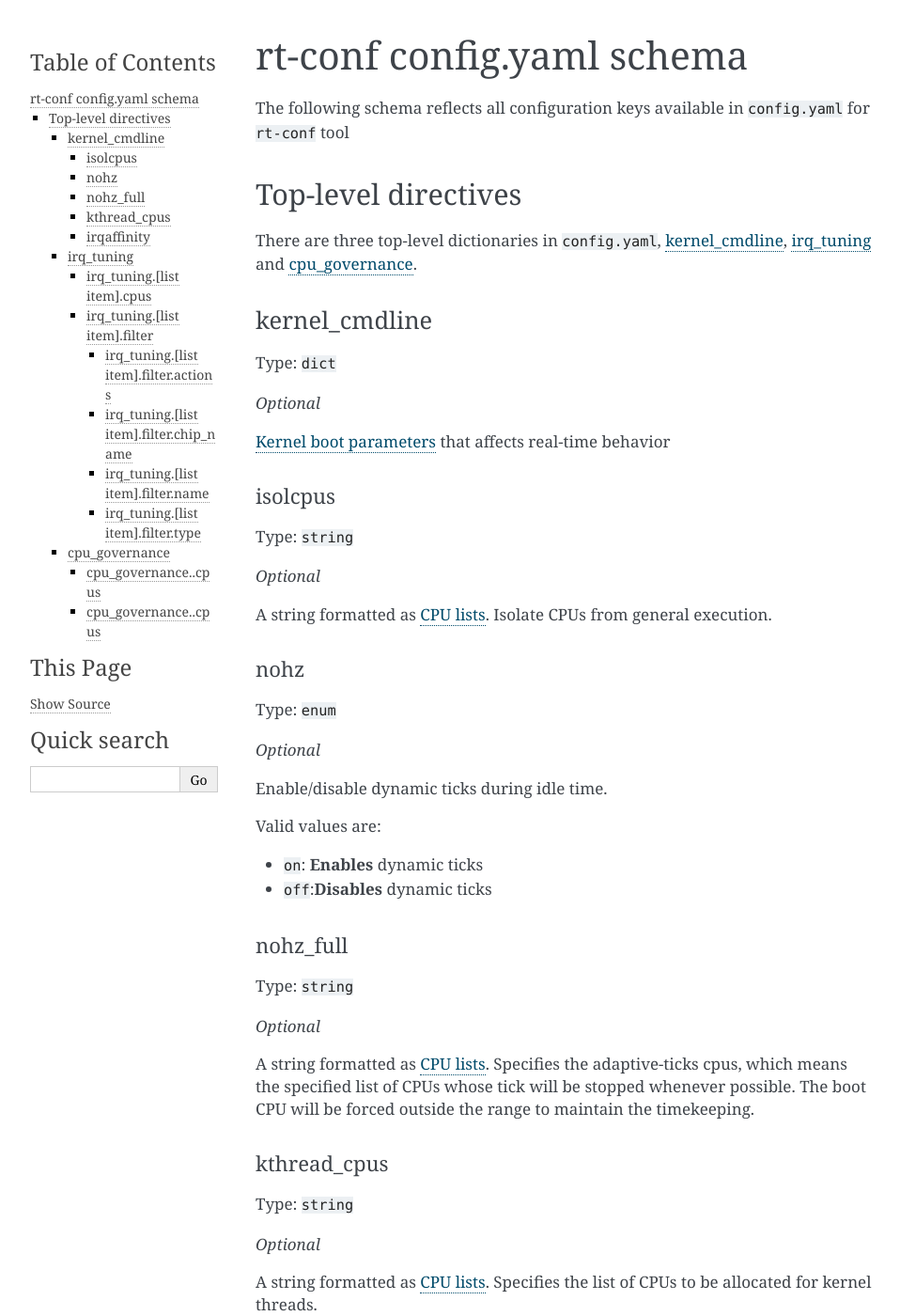
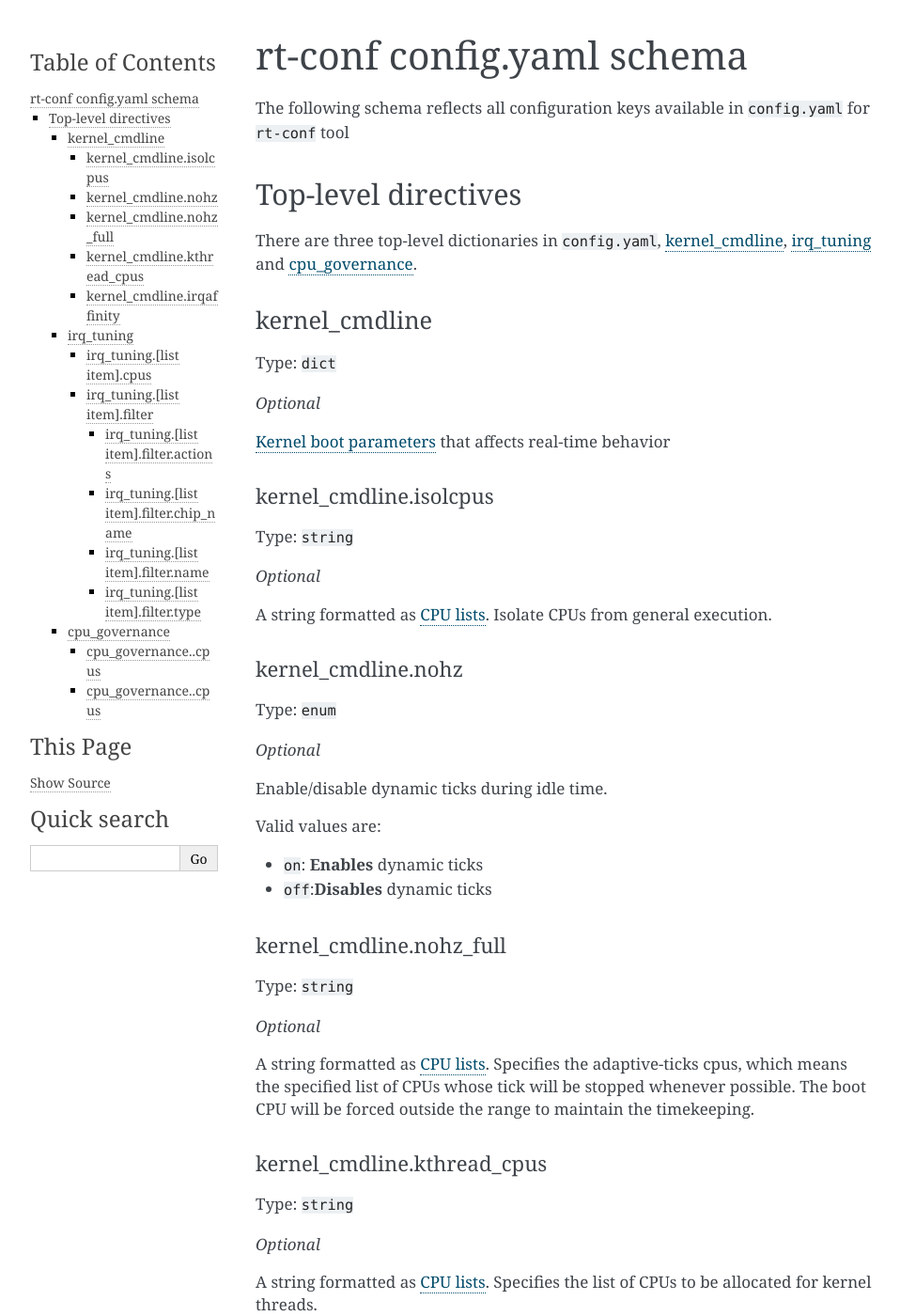
Before and after one commit to canonical/real-time-ubuntu-docs, a Sphinx documentation site: the page built from docs/reference/rt-conf-yaml.md, in a window 1280 px wide and 1400 px high. Shown: the whole window at 94% size, without its empty margins (148-1106 px from the left). Built offline with Sphinx 7.4.7, drawn with Linux system fonts in a browser that asks for light colours; some of the changed text lies outside the part shown.

Commit message:
feat: add hierarchy indicator
Signed-off-by: Lincoln Wallace <lincoln.wallace@canonical.com>

```diff
--- a/docs/reference/rt-conf-yaml.md
+++ b/docs/reference/rt-conf-yaml.md
@@ -16,7 +16,7 @@ _Optional_
 {ref}`kernel-boot-parameters` that affects real-time behavior
 
 
-#### isolcpus
+#### kernel_cmdline.isolcpus
 
 Type: `string`
 
@@ -25,7 +25,7 @@ _Optional_
 A string formatted as {ref}`cpu-lists`.
 Isolate CPUs from general execution.
 
-#### nohz
+#### kernel_cmdline.nohz
 
 Type: `enum`
 
@@ -37,7 +37,7 @@ Valid values are:
   * `on`: **Enables** dynamic ticks
   * `off`:**Disables** dynamic ticks
 
-#### nohz_full
+#### kernel_cmdline.nohz_full
 
 Type: `string`
 
@@ -47,7 +47,7 @@ A string formatted as {ref}`cpu-lists`.
 Specifies the adaptive-ticks cpus, which means the specified list of CPUs whose tick will be stopped whenever possible.
 The boot CPU will be forced outside the range to maintain the timekeeping.
 
-#### kthread_cpus
+#### kernel_cmdline.kthread_cpus
 
 Type: `string`
 
@@ -56,7 +56,7 @@ _Optional_
 A string formatted as {ref}`cpu-lists`.
 Specifies the list of CPUs to be allocated for kernel threads.
 
-#### irqaffinity
+#### kernel_cmdline.irqaffinity
 
 Type: `string`
 
```
